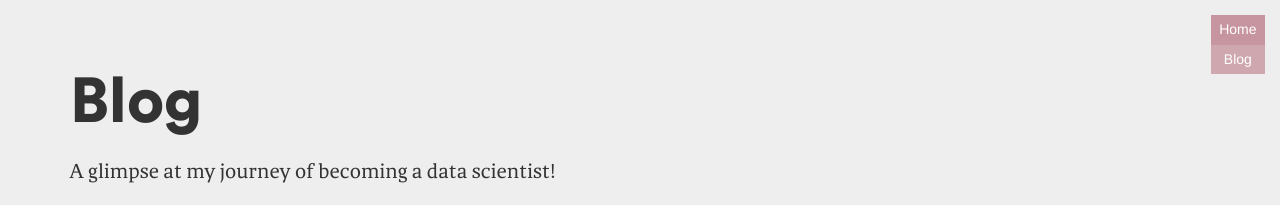
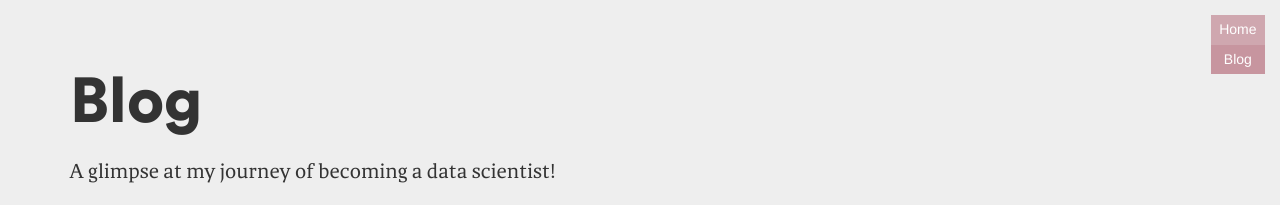
Before and after one commit to mauq/portfolio, a Jekyll site: the page built from blog-home.html, in a window 1280 px wide. Shown: the top 205 px of the page. Built offline with Jekyll 4.4.1, drawn with Linux system fonts in a browser that asks for light colours; nearby versions of some CDN libraries.

Commit message:
everything works i think

```diff
--- a/_includes/nav-tab.html
+++ b/_includes/nav-tab.html
@@ -1,4 +1,4 @@
 <div class="qbtn-group-vertical btn-console" data-toggle="buttons">
-  <a href="{{ site.baseurl }}/"><div class="qbtn active">Home</div></a>
-  <a href="{{ site.baseurl }}/blog"><div class="qbtn">Blog</div></a>
+  <a href="{{ site.baseurl }}/" id="btn-home"><div class="qbtn active">Home</div></a>
+  <a href="{{ site.baseurl }}/blog" id="btn-blog"><div class="qbtn">Blog</div></a>
 </div>
--- a/main.js
+++ b/main.js
@@ -1,3 +1,7 @@
 $(function() {
 
+  if (window.location.href.indexOf('/blog') > -1) {
+      $('#btn-home div').removeClass('active');
+      $('#btn-blog div').addClass('active');
+  }
 });
```
